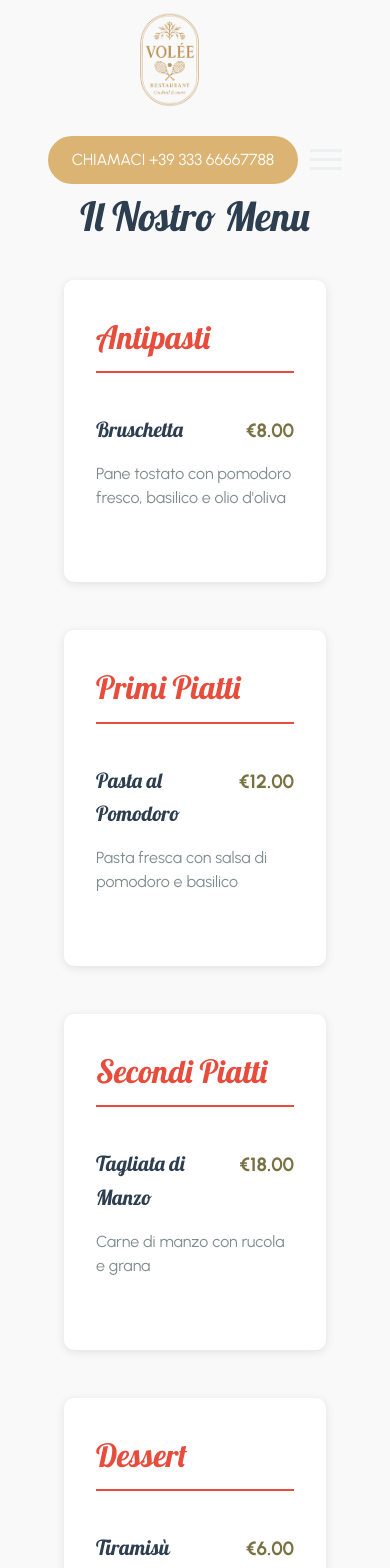
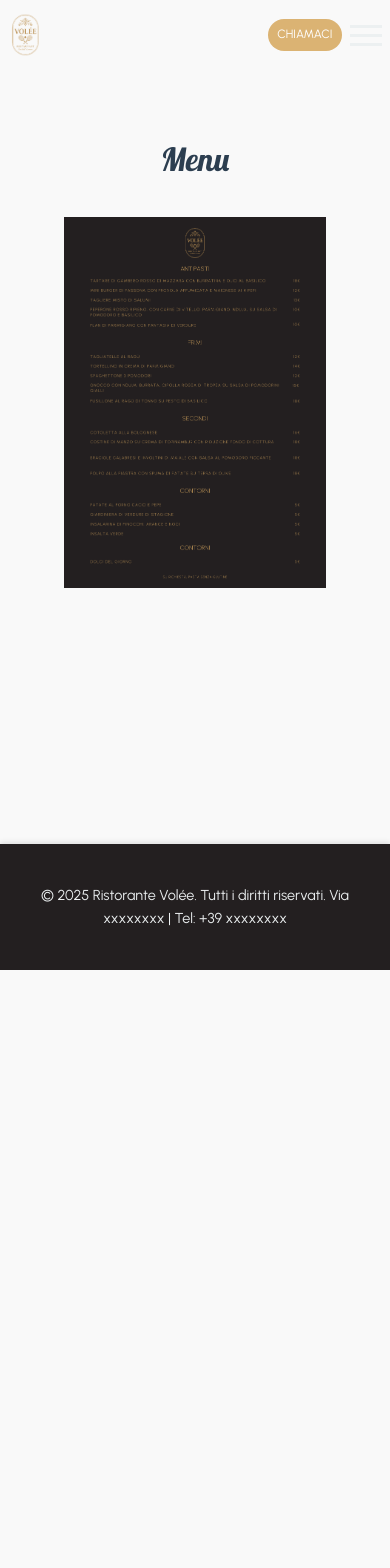
Before and after one commit to AlessandroPuccini/volee, a React (Vite) app: page /menu in a window 390 px wide. Shown: the top 1568 px of the page. After the commit the page ends 970 px from the top, so only its background shows below. Built offline with nearby package versions, Linux system fonts and the light colour scheme.

Commit message:
modifiche alla galleria mobile

```diff
--- a/src/index.css
+++ b/src/index.css
@@ -30,6 +30,7 @@ body {
   min-height: 100vh;
   background-color: #f9f9f9;
   font-family: var(--font-body);
+  overflow-x: hidden;
 }
 
 #root {
@@ -49,6 +50,9 @@ h1, h2, h3, h4, h5, h6 {
   display: flex;
   justify-content: space-between;
   align-items: center;
+  flex-wrap: nowrap;
+  width: 100%;
+  max-width: 100vw;
   box-shadow: none;
   position: fixed;
   top: 0;
@@ -85,7 +89,7 @@ h1, h2, h3, h4, h5, h6 {
 /* Logo inside navbar brand */
 .navbar-brand img,
 .navbar-logo {
-  height: 100px;
+  height: 90px;
   width: auto;
   display: block;
 }
@@ -162,6 +166,8 @@ h1, h2, h3, h4, h5, h6 {
   pointer-events: none;
   transition: opacity 0.35s ease;
   z-index: 1040;
+  max-width: 100vw;
+  overflow-x: hidden;
 }
 
 .menu-overlay.open {
@@ -267,17 +273,207 @@ h1, h2, h3, h4, h5, h6 {
 
 @media (max-width: 1024px) {
   .navbar {
-    padding: 0 1.25rem;
+    padding: 0 1rem;
   }
 
   .navbar-actions {
-    gap: 0.75rem;
+    gap: 0.5rem;
+  }
+
+  .navbar-brand a {
+    padding-right: 20px;
+  }
+
+  .navbar-brand img,
+  .navbar-logo {
+    height: 60px;
+  }
+
+  .call-us-btn {
+    font-size: 0.75rem;
+    padding: 0.5rem 0.8rem !important;
+    white-space: nowrap;
+  }
+}
+
+@media (max-width: 768px) {
+  :root {
+    --navbar-height: 70px;
+  }
+
+  /* Global mobile typography */
+  h1, h2, h3, h4, h5, h6 {
+    font-size: 2rem !important;
+  }
+
+  p {
+    font-size: 0.9rem !important;
+  }
+
+  .navbar {
+    padding: 0 0.75rem;
+  }
+
+  .navbar-brand a {
+    padding-right: 10px;
+  }
+
+  .navbar-brand img,
+  .navbar-logo {
+    height: 50px;
+  }
+
+  .navbar-actions {
+    gap: 0.5rem;
+  }
+
+  .call-us-btn {
+    font-size: 0 !important;
+    padding: 0.4rem 0.6rem !important;
+    min-width: auto;
+  }
+
+  .call-us-btn::before {
+    content: "CHIAMACI";
+    font-size: 0.85rem;
+    font-weight: 400;
+  }
+
+  /* Fix overflow on welcome and overview sections */
+  .welcome-content {
+    padding: 1.5rem !important;
+    max-width: 90vw;
+  }
+
+  .overview-content {
+    padding: 1.5rem 1rem !important;
+    max-width: 90vw;
+  }
+
+  .hero-title {
+    font-size: 3rem;
+  }
+
+  .hero-subtitle {
+    font-size: 1.2rem;
+  }
+
+  .welcome-content h2 {
+    font-size: 2.5rem;
+  }
+
+  .welcome-content p {
+    font-size: 1.1rem;
+  }
+
+  .overview-content h2 {
+    font-size: 2.5rem;
+  }
+
+  .overview .features {
+    grid-template-columns: 1fr !important;
+  }
+
+  .overview .feature {
+    padding: 1.5rem;
+  }
+
+  .overview .feature h2 {
+    font-size: 1.5rem;
   }
 }
 
 @media (max-width: 640px) {
+  .menu-overlay {
+    padding: 1rem;
+  }
+
   .menu-overlay__links a {
     font-size: 1.7rem;
+  }
+}
+
+@media (max-width: 480px) {
+  :root {
+    --navbar-height: 56px;
+  }
+
+  .navbar {
+    padding: 0 0.5rem;
+  }
+
+  .navbar-brand a {
+    padding-right: 5px;
+  }
+
+  .navbar-brand img,
+  .navbar-logo {
+    height: 38px;
+  }
+
+  .navbar-actions {
+    gap: 0.4rem;
+  }
+
+  /* Show compact text-only call button on XS */
+  .call-us-btn {
+    font-size: 0 !important;
+    padding: 0.4rem 0.6rem !important;
+    white-space: nowrap;
+  }
+  .call-us-btn::before {
+    content: "CHIAMACI";
+    font-size: 0.75rem;
+    font-weight: 400;
+  }
+
+  .hero-title {
+    font-size: 2.2rem;
+  }
+
+  .hero-subtitle {
+    font-size: 1rem;
+  }
+
+  .hero-content {
+    padding: 1rem;
+  }
+
+  .welcome-content h2 {
+    font-size: 2rem;
+  }
+
+  .welcome-content p {
+    font-size: 1rem;
+  }
+
+  .welcome-content {
+    padding: 1rem;
+  }
+
+  .overview-content h2 {
+    font-size: 2rem;
+  }
+
+  .overview-content {
+    padding: 2rem 1rem;
+  }
+
+  .overview .feature h2 {
+    font-size: 1.3rem;
+  }
+
+  .overview .feature p {
+    font-size: 1rem;
+  }
+
+  .menu-overlay__links a {
+    font-size: 1.5rem;
+  }
+
+  /* Reduce menu overlay padding on XS */
+  .menu-overlay {
+    padding: 0.75rem;
   }
 }
 
@@ -569,8 +765,10 @@ h1, h2, h3, h4, h5, h6 {
 @media (max-width: 768px) {
   .gallery-container {
     grid-template-columns: 1fr;
-    gap: 1.5rem;
-    padding: 1rem;
+    padding: 0;
+    gap: 0;
+    /* gap: 1.5rem;
+    padding: 1rem; */
   }
 
   .gallery-item {
@@ -591,13 +789,6 @@ h1, h2, h3, h4, h5, h6 {
   color: #2c3e50;
 }
 
-/* Menu Page */
-.menu-page {
-  max-width: 1000px;
-  margin: 0 auto;
-  padding: var(--navbar-height) 2rem 2rem 2rem;
-}
-
 /* Eventi Page */
 .eventi-page {
   max-width: 1000px;
@@ -614,7 +805,7 @@ h1, h2, h3, h4, h5, h6 {
 
 .menu-page h1 {
   text-align: center;
-  font-size: 2.5rem;
+  font-size: 3.5rem;
   margin-bottom: 2rem;
   color: #2c3e50;
 }
@@ -803,15 +994,20 @@ h1, h2, h3, h4, h5, h6 {
 /* Menu Page Styles */
 .menu-page {
   padding: 2rem;
+  margin: 0 auto;
   margin-top: var(--navbar-height);
   min-height: calc(100vh - var(--navbar-height));
   background-color: #f9f9f9;
+  max-width: 1000px;
+  text-align: center;
 }
 
 .menu-container {
   max-width: 1200px;
   margin: 0 auto;
   padding: 2rem;
+  text-align: center;
+  width: 100%;
 }
 
 .menu-title {
@@ -820,6 +1016,13 @@ h1, h2, h3, h4, h5, h6 {
   color: #787243;
   margin-bottom: 3rem;
   font-family: var(--font-heading);
+}
+
+.menu-page img {
+  display: block;
+  margin: 0 auto;
+  max-width: 100%;
+  height: auto;
 }
 
 .menu-section {
@@ -878,8 +1081,38 @@ h1, h2, h3, h4, h5, h6 {
 /* Responsive */
 @media (max-width: 768px) {
   .navbar {
-    flex-direction: column;
-    gap: 1rem;
+    flex-direction: row;
+    justify-content: space-between;
+    align-items: center;
+    gap: 0.5rem;
+    flex-wrap: nowrap;
+  }
+
+  :root {
+    --navbar-height: 70px;
+  }
+
+  .navbar-actions {
+    gap: 0.5rem;
+  }
+
+  .navbar-brand img,
+  .navbar-logo {
+    height: 44px;
+  }
+
+  .call-us-btn {
+    font-size: 0.85rem;
+    padding: 0.4rem 0.6rem !important;
+    white-space: nowrap;
+  }
+
+  /* Disable fixed backgrounds on mobile to avoid overlap/sticking */
+  .hero-fullscreen,
+  .welcome-section,
+  .overview {
+    background-attachment: scroll;
+    background-position: center;
   }
 
   .navbar-menu {
--- a/src/pages/Home.jsx
+++ b/src/pages/Home.jsx
@@ -67,7 +67,7 @@ function Home() {
 
             <div className="feature">
               <h2>Ristorante</h2>
-              <p>Una cucina che affonda le sue radici nella tradizione senza tralasciare la contaminazione con influenze moderne</p>
+              <p>La proposta nasce da una cucina italiana contemporanea che affonda le radici.</p>
               <Link to="/menu" className="feature-button">Menu</Link>
             </div>
             <div className="feature">
--- a/src/pages/Menu.jsx
+++ b/src/pages/Menu.jsx
@@ -1,70 +1,17 @@
 import Navbar from "../components/Navbar"
 import Footer from "../components/Footer"
+import { useState } from "react"
 
 
 function Menu() {
+    const [menuSrc] = useState('/Menu.png')
     return (
         <>
             <Navbar />
             <div className="menu-page">
                 <div className="menu-container">
-                    <h1 className="menu-title">Il Nostro Menu</h1>
-
-                    <section className="menu-section">
-                    <h2 className="menu-category">Antipasti</h2>
-                    <div className="menu-items">
-                        <div className="menu-item">
-                            <div className="item-header">
-                                <h3 className="item-name">Bruschetta</h3>
-                                <span className="item-price">€8.00</span>
-                            </div>
-                            <p className="item-description">Pane tostato con pomodoro fresco, basilico e olio d'oliva</p>
-                        </div>
-                        {/* Aggiungi altri piatti qui */}
-                    </div>
-                </section>
-
-                <section className="menu-section">
-                    <h2 className="menu-category">Primi Piatti</h2>
-                    <div className="menu-items">
-                        <div className="menu-item">
-                            <div className="item-header">
-                                <h3 className="item-name">Pasta al Pomodoro</h3>
-                                <span className="item-price">€12.00</span>
-                            </div>
-                            <p className="item-description">Pasta fresca con salsa di pomodoro e basilico</p>
-                        </div>
-                        {/* Aggiungi altri piatti qui */}
-                    </div>
-                </section>
-
-                <section className="menu-section">
-                    <h2 className="menu-category">Secondi Piatti</h2>
-                    <div className="menu-items">
-                        <div className="menu-item">
-                            <div className="item-header">
-                                <h3 className="item-name">Tagliata di Manzo</h3>
-                                <span className="item-price">€18.00</span>
-                            </div>
-                            <p className="item-description">Carne di manzo con rucola e grana</p>
-                        </div>
-                        {/* Aggiungi altri piatti qui */}
-                    </div>
-                </section>
-
-                <section className="menu-section">
-                    <h2 className="menu-category">Dessert</h2>
-                    <div className="menu-items">
-                        <div className="menu-item">
-                            <div className="item-header">
-                                <h3 className="item-name">Tiramisù</h3>
-                                <span className="item-price">€6.00</span>
-                            </div>
-                            <p className="item-description">Classico dolce italiano con caffè e mascarpone</p>
-                        </div>
-                        {/* Aggiungi altri piatti qui */}
-                    </div>
-                </section>
+                    <h1 className="menu-title">Menu</h1>
+                    <img src={menuSrc} alt="Immagine del Menu" className="menu-image" />
             </div>
         </div>
             <Footer />
```
Also changed, not shown: public/Menu.png (added).
